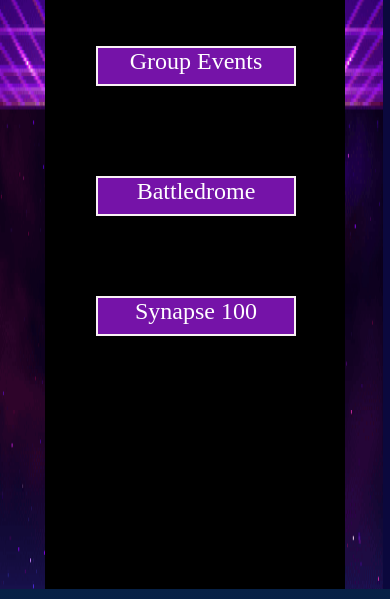
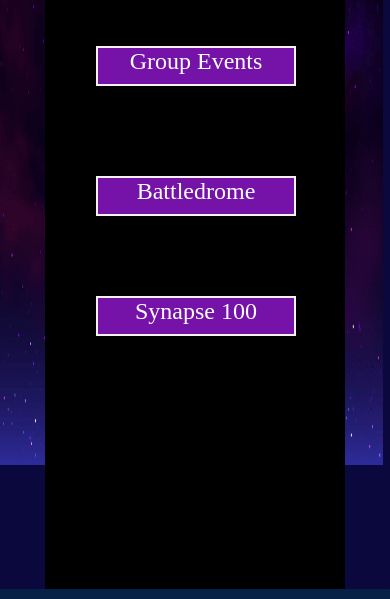
Before and after one commit to deipakkmaidasaniie/sample-synapse, a plain HTML site: page index.html in a window 390 px wide. Shown: the part 364-963 px from the top of the page. Drawn offline with nearby package versions, Linux system fonts and the light colour scheme; files whose address does not match are found by name; a web font is replaced by a local one.

Commit message:
Update mystyles.css

```diff
--- a/register/css/mystyles.css
+++ b/register/css/mystyles.css
@@ -303,12 +303,10 @@ img { max-width: 100%; height: auto; }
     display: none;
   }
   .img1{
-    background-image: url(register/images/png/register-mobile.png);
-    background-size: contain;
+     background-size: contain;
     width:100%;
-    height: 130%;
-    display: block;
-    background-repeat: round;
+    height:100%;
+    background-repeat:repeat-y;
 
     }
     /*.img2{
@@ -991,7 +989,7 @@ img { max-width: 100%; height: auto; }
         position: absolute;
         background-image: url(register/images/png/register.png);
         background-size: contain;
-        height:100%;
+        height:150%;
         width:100%;
 
         }
```
